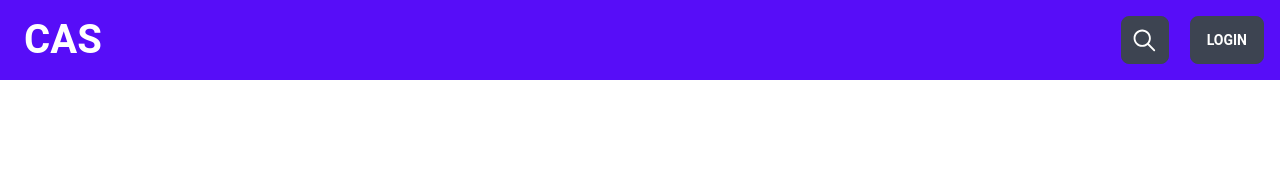
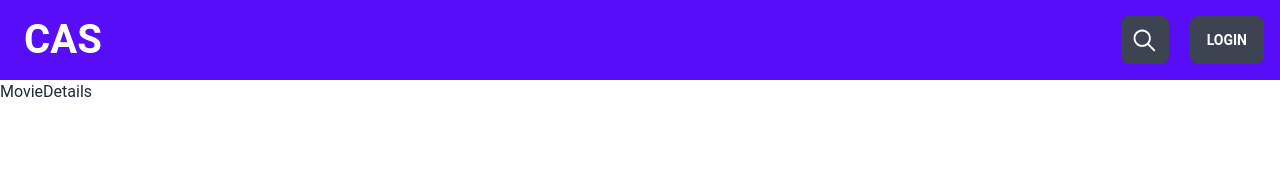
Before and after one commit to csandoval18/movie-app, a React (Create React App) app in the folder client/: page /movie-details in a window 1280 px wide. Before the commit this address had no page. Shown: the top 170 px of the page. Built offline with nearby package versions, Linux system fonts and the light colour scheme.

Commit message:
added movie-details route and navigation set on movie cards

```diff
--- a/client/src/App.tsx
+++ b/client/src/App.tsx
@@ -1,6 +1,7 @@
 import { Routes, Route, Link } from 'react-router-dom'
 import HomePage from './components/HomePage/HomePage'
 import Login from './components/Login/Login'
+import MovieDetails from './components/MovieDetails/MovieDetails'
 import Navbar from './components/Navbar/Navbar'
 
 function App() {
@@ -10,6 +11,7 @@ function App() {
 			<Routes>
 				<Route path='/' element={<HomePage />}></Route>
 				<Route path='/login' element={<Login />} />
+				<Route path='/movie-details' element={<MovieDetails />} />
 			</Routes>
 		</div>
 	)
--- a/client/src/components/HomePage/MovieList/MovieCard/MovieCard.tsx
+++ b/client/src/components/HomePage/MovieList/MovieCard/MovieCard.tsx
@@ -2,16 +2,24 @@ import React, { useState } from 'react'
 import { MovieCardContainer } from './MovieCard.elements'
 import { IoMdHeartEmpty, IoMdHeart } from 'react-icons/io'
 import { MoviesSearchData } from '../../../../types'
+import { useNavigate } from 'react-router-dom'
+import { useAppDispatch } from '../../../../app/hooks'
 
 interface MovieCardProps {
 	data: MoviesSearchData
 }
 
 const MovieCard: React.FC<MovieCardProps> = ({ data }) => {
+	const navigate = useNavigate()
+	const dispatch = useAppDispatch()
 	const [isFavorite, setIsFavorite] = useState(false)
 
 	return (
-		<MovieCardContainer>
+		<MovieCardContainer
+			onClick={() => {
+				navigate('/movie-details')
+			}}
+		>
 			<div className='card card-compact bg-base-100 shadow-xl'>
 				<figure>
 					<img src={data.Poster} alt='poster picture' />
--- /dev/null
+++ b/client/src/components/MovieDetails/MovieDetails.tsx
@@ -0,0 +1,7 @@
+import React from 'react'
+
+const MovieDetails = () => {
+	return <div>MovieDetails</div>
+}
+
+export default MovieDetails
```
